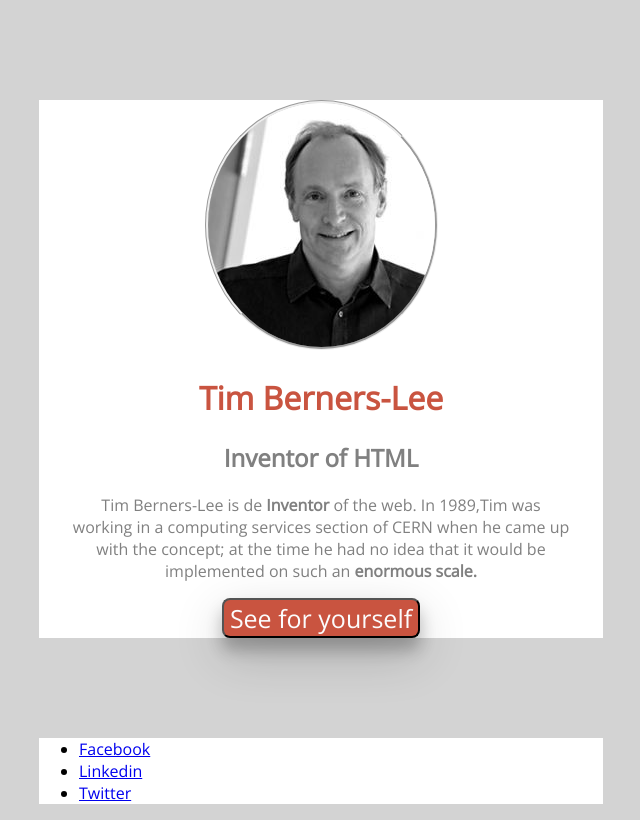
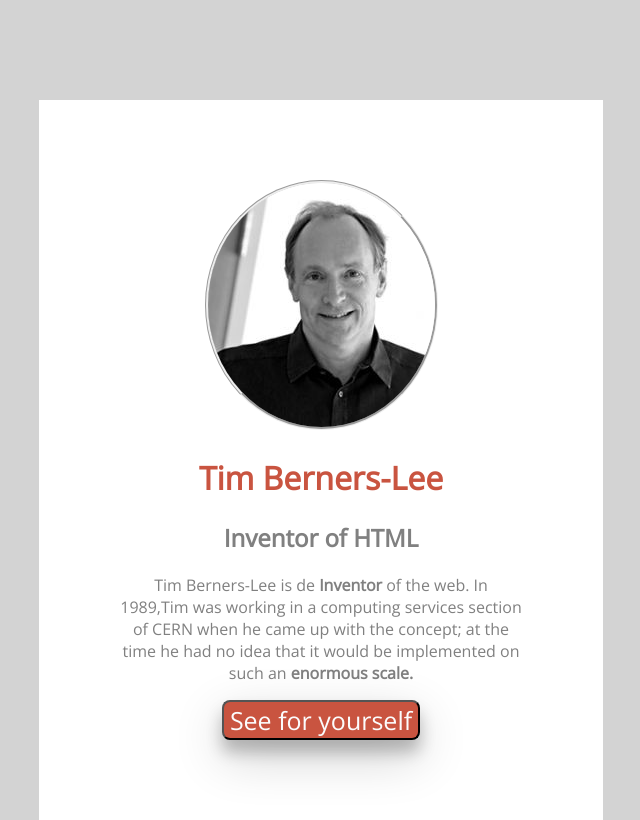
Before and after one commit to Zjinane/Tim-Berners-Lee, a plain HTML site: page index.html in a window 1280 px wide. Shown: the top 820 px of the page, without its empty margins (319-959 px from the left). Drawn offline with nearby package versions, Linux system fonts and the light colour scheme.

Commit message:
add caca

```diff
--- a/index.html
+++ b/index.html
@@ -16,7 +16,7 @@
 
 <h1>Tim Berners-Lee</h1>
 <h2>Inventor of HTML</h2>
-<p>Tim Berners-Lee is de <strong>Inventor</strong> of the web. In 1989,Tim was <br/>working in a computing services section of CERN when he came up<br/> with the concept; at the time he had no idea that it would be<br/> implemented on such an <strong> enormous scale.</strong></p>
+<p>Tim Berners-Lee is de <strong>Inventor</strong> of the web. In 1989,Tim was working in a computing services section of CERN when he came up with the concept; at the time he had no idea that it would be implemented on such an <strong> enormous scale.</strong></p>
 
 <button type="button">See for yourself </button>
 </header>
--- a/style.css
+++ b/style.css
@@ -14,6 +14,7 @@ margin-top: 100px;
 margin-bottom: 100px;
 margin-right: 350px;
 margin-left: 350px;
+padding: 80px;
 }
 
 section {
@@ -22,6 +23,7 @@ margin-top: 100px;
 margin-bottom: 100px;
 margin-right: 350px;
 margin-left: 350px;
+padding: 20px;
 }
 
 article{
@@ -31,6 +33,7 @@ margin-bottom: 100px;
 margin-right: 350px;
 margin-left: 350px;
 font-family: 'Open Sans', sans-serif;
+padding:20px
 }
 header img{
 border-radius:50%;
```
